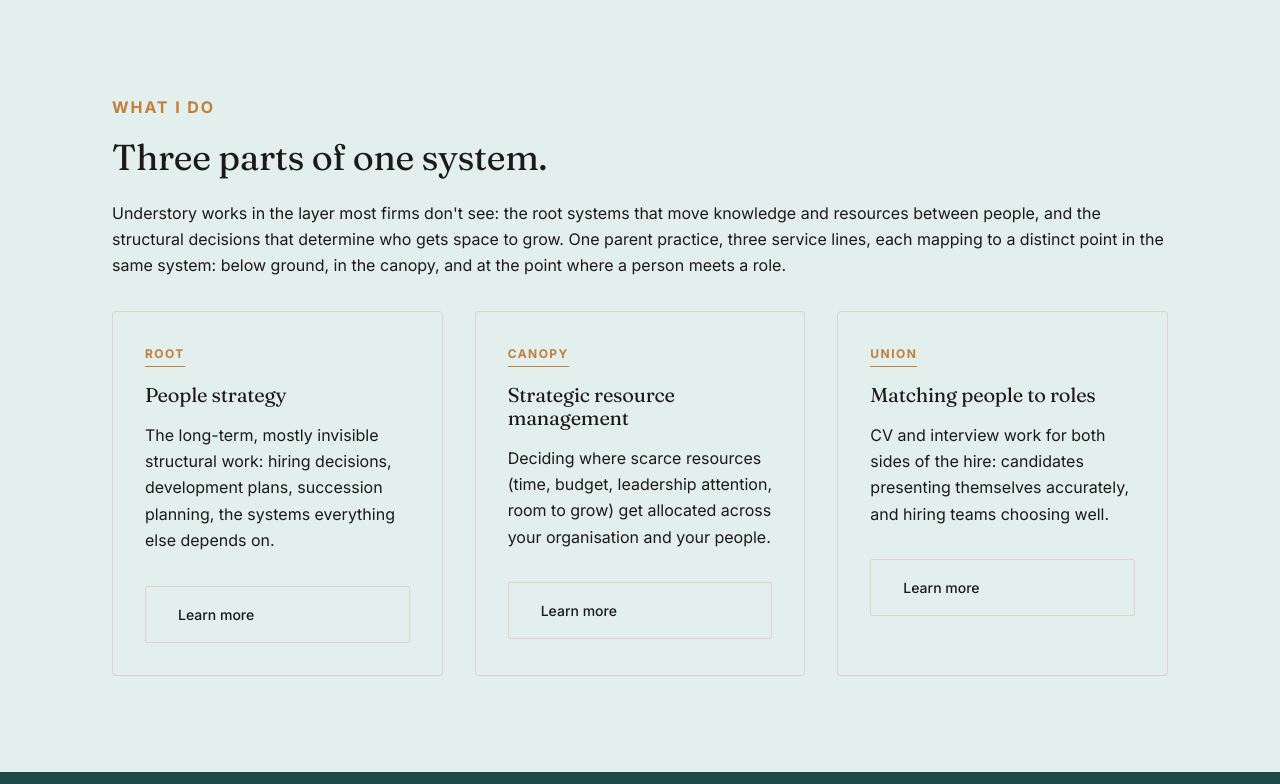
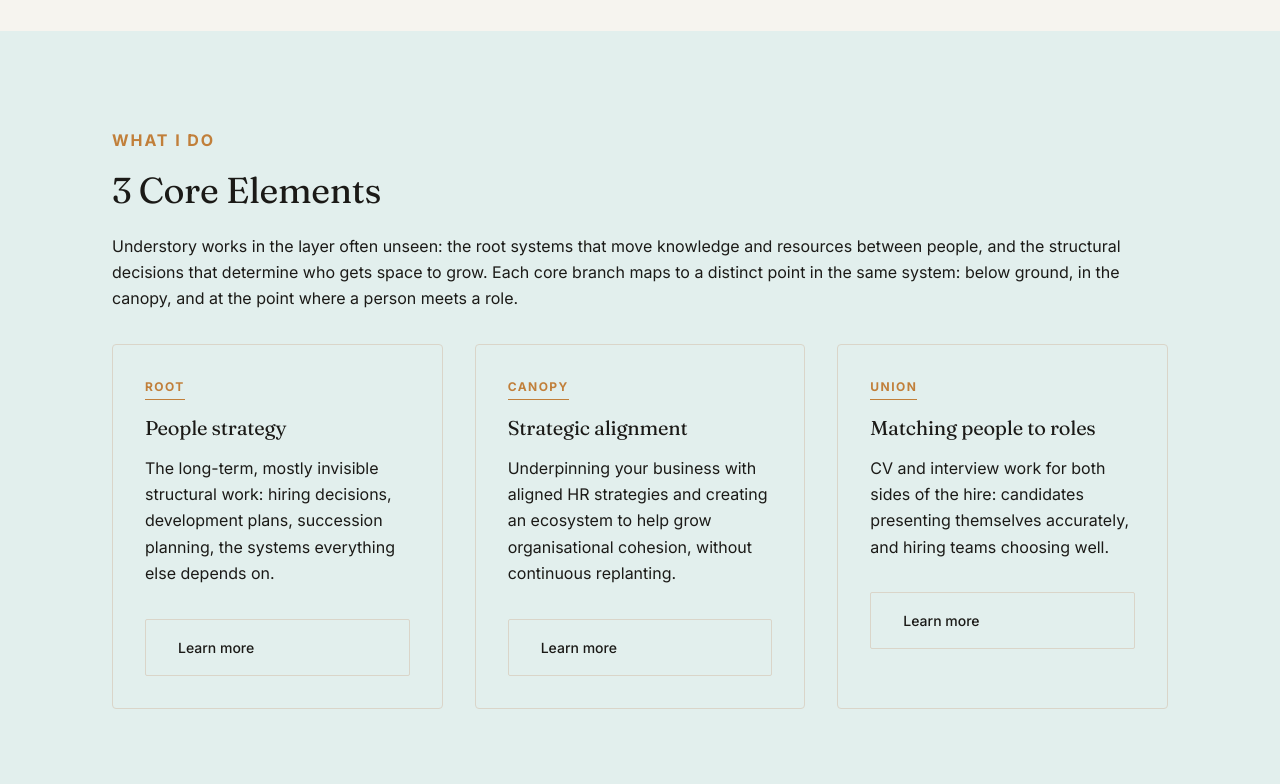
Before and after one commit to caroline-norton/caroline-norton, a plain HTML site: page index.html in a window 1280 px wide. Shown: the part 1253-2037 px from the top of the page. Drawn offline with Linux system fonts and the light colour scheme.

Commit message:
Changing first parts of page 1 according to Caro's notes

```diff
--- a/index.html
+++ b/index.html
@@ -77,7 +77,7 @@
       </div>
       <img class="hero-mark" src="images/logo/understory-logo-teal.svg" width="1367" height="1124" alt="understory logo mark: a serif letter u with leaves">
     </div>
-    <p class="lead">I help small businesses and individuals grow with confidence through practical HR support and coaching. For small business owners, I offer hands-on HR consulting to simplify 'people challenges' and build stronger teams. My business coaching helps you navigate decisions, boost performance, and lead with clarity. For individuals, I provide personal coaching to help you move forward with purpose, whether that's in your career or personal goals. And if you're job hunting, my CV optimisation service ensures your strengths and story stand out from the crowd, in the era of AI.</p>
+    <p class="lead">I guide small businesses and individuals to flourish and grow with confidence through tailored and practical HR support and coaching. For small business owners, I offer hands-on HR consulting to simplify 'people challenges' and build stronger teams. My business coaching helps you navigate decisions, boost performance, and lead with clarity. For individuals, I provide personal coaching to help you understand and own your story. I enable you to move forward with integrity and purpose, whether that's in your career or personal goals. And if you're job hunting, my CV optimisation and career coaching service ensures your strengths and story stand out from the crowd, in the era of AI.</p>
     <div class="hero-actions">
       <a href="contact.html" class="btn-primary">Talk to us</a>
       <a href="services.html" class="btn-primary">See how we work</a>
@@ -97,9 +97,8 @@
   <section class="section-teal-tint" id="what-we-do">
     <div class="container">
       <span class="eyebrow">What I do</span>
-      <h2>Three parts of one system.</h2>
-      <p class="lead">Understory works in the layer most firms don't see: the root systems that move knowledge and resources between people, and the structural decisions that determine who gets space to grow. One parent practice, three service lines, each mapping to a distinct point in the same system: below ground, in the canopy, and at the point where a person meets a role.</p>
-
+      <h2>3 Core Elements</h2>
+      <p class="lead">Understory works in the layer often unseen: the root systems that move knowledge and resources between people, and the structural decisions that determine who gets space to grow. Each core branch maps to a distinct point in the same system: below ground, in the canopy, and at the point where a person meets a role.</p>
       <div class="service-grid">
         <article class="service-card">
           <a href="services.html#root" class="service-label">Root</a>
@@ -109,8 +108,8 @@
         </article>
         <article class="service-card">
           <a href="services.html#canopy" class="service-label">Canopy</a>
-          <h3>Strategic resource management</h3>
-          <p>Deciding where scarce resources (time, budget, leadership attention, room to grow) get allocated across your organisation and your people.</p>
+          <h3>Strategic alignment</h3>
+          <p>Underpinning your business with aligned HR strategies and creating an ecosystem to help grow organisational cohesion, without continuous replanting.</p>
           <a href="services.html#canopy" class="btn-secondary">Learn more</a>
         </article>
         <article class="service-card">
```
